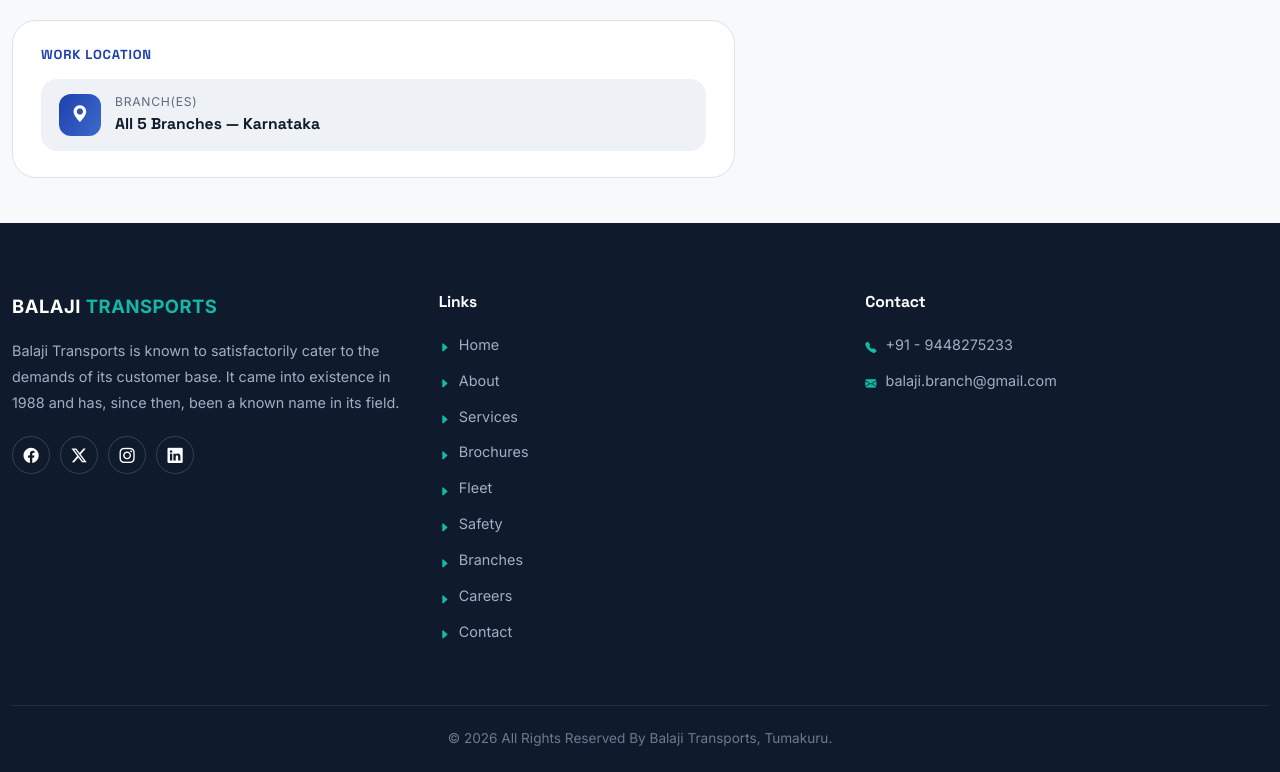
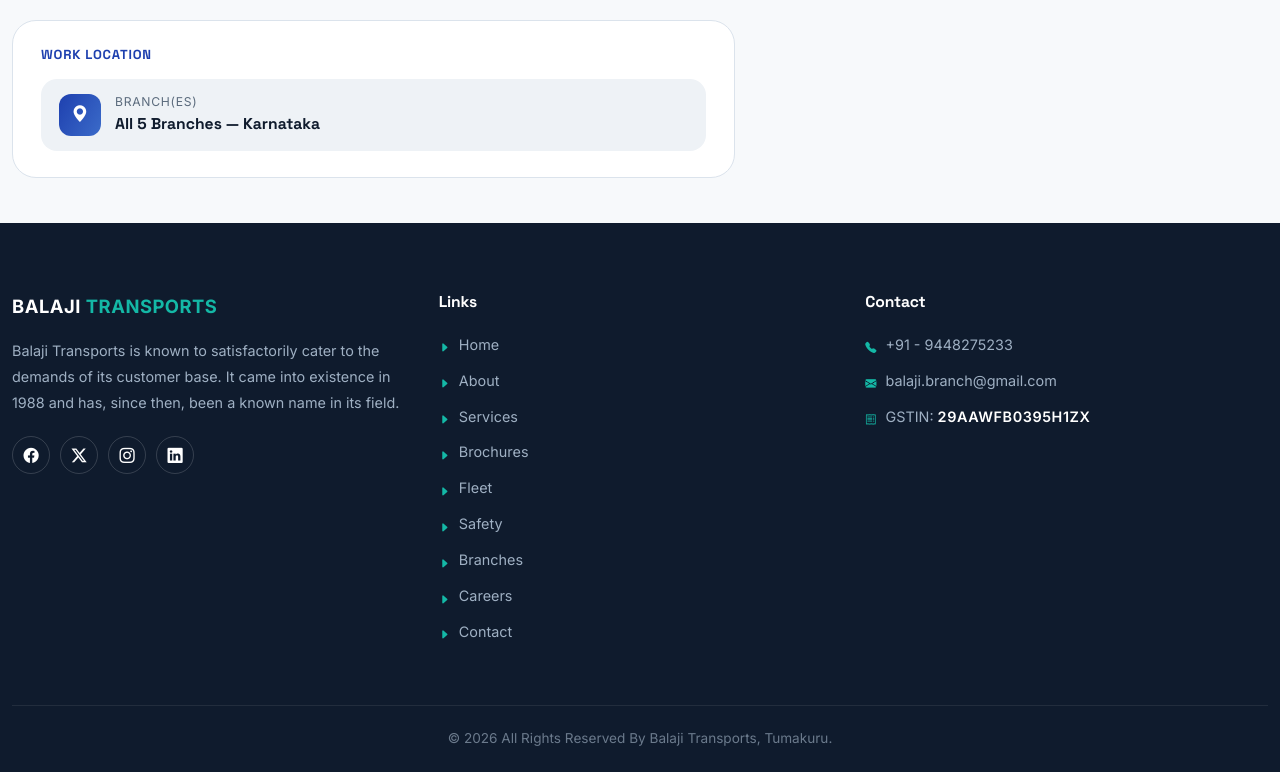
Before and after one commit to 1css/balaji-transport2, a React (Vite) app: page /careers/branch-office-staff in a window 1280 px wide. Shown: the part 935-1707 px from the top of the page. Built offline with nearby package versions, Linux system fonts and the light colour scheme.

Commit message:
removed the gape

```diff
--- a/src/components/Footer.css
+++ b/src/components/Footer.css
@@ -92,6 +92,21 @@
   font-size: 0.7rem;
   margin-top: 8px;
   flex-shrink: 0;
+}
+
+/* ---------- GSTIN ---------- */
+
+.footer-gstin {
+  color: #9fb0c3;
+  font-size: 0.9rem;
+  line-height: 1.8;
+  word-break: break-all;
+}
+
+.footer-gstin strong {
+  color: var(--white);
+  font-weight: 600;
+  letter-spacing: 0.04em;
 }
 
 /* ---------- Social icons ---------- */
--- a/src/components/Footer.jsx
+++ b/src/components/Footer.jsx
@@ -89,6 +89,14 @@
 
                 <a href={`mailto:${contactInfo.email}`}>{contactInfo.email}</a>
               </li>
+
+              <li>
+                <i className="bi bi-receipt"></i>
+
+                <span className="footer-gstin">
+                  GSTIN: <strong>{contactInfo.gstin}</strong>
+                </span>
+              </li>
             </ul>
           </div>
         </div>
--- a/src/components/Services.css
+++ b/src/components/Services.css
@@ -94,13 +94,18 @@
   color: var(--muted);
   padding: 4px 0;
   display: flex;
-  gap: 8px;
+  align-items: flex-start;
+  gap: 10px;
 }
 
 .service-card ul li::before {
-  content: "\2014";
-  color: var(--violet);
+  content: "";
+  width: 7px;
+  height: 7px;
+  border-radius: 50%;
+  background: var(--violet);
   flex-shrink: 0;
+  margin-top: calc(0.75em - 3.5px);
 }
 
 @media (max-width: 575px) {
--- a/src/data/siteData.js
+++ b/src/data/siteData.js
@@ -336,6 +336,7 @@
 export const contactInfo = {
   phone: "+91 - 9448275233",
   email: "balaji.branch@gmail.com",
+  gstin: "29AAWFB0395H1ZX",
   mapLink: "https://maps.app.goo.gl/ZmvYxHgAapJpM3in8",
   address:
     "Plot No. 14, Near Vinayaka Petrol Bunk, Sathyamangala Industrial Area, Antharasanahalli - 572106",
```
